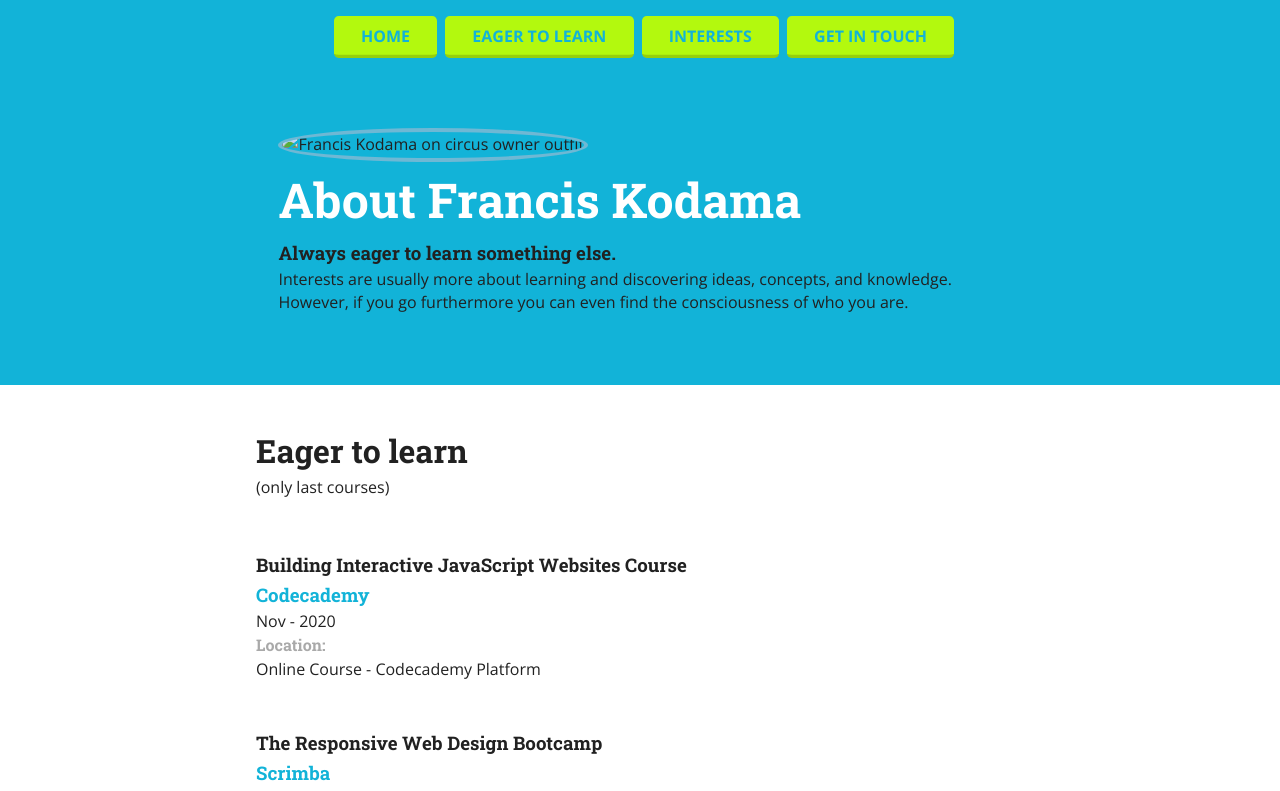
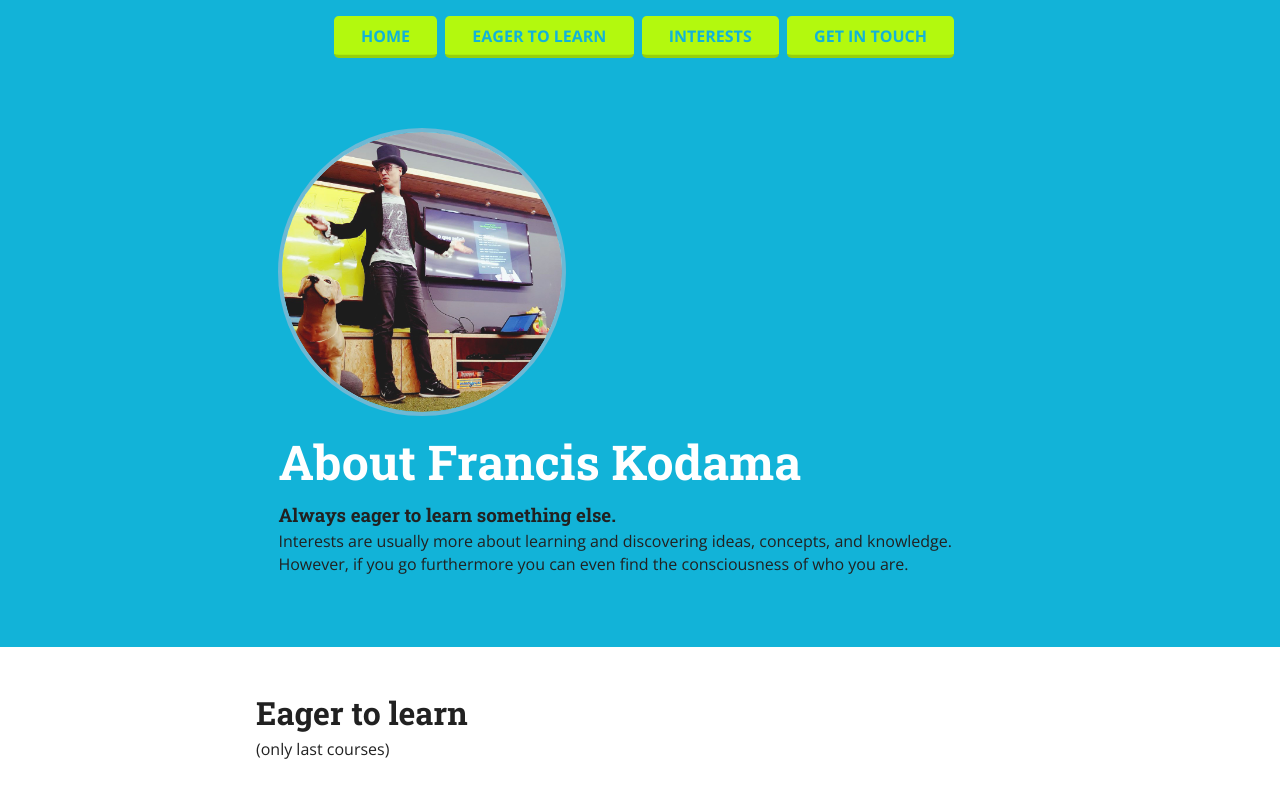
Before and after one commit to franciskodama/imm-portfolio, a plain HTML site: page html/about.html in a window 1280 px wide. Shown: the top 791 px of the page. Drawn offline with nearby package versions, Linux system fonts and the light colour scheme.

Commit message:
Exchange about main pic

```diff
--- a/html/about.html
+++ b/html/about.html
@@ -37,7 +37,7 @@
 
            <section>
                 <div class="limit-content">
-                    <img src="../img/francis-kodama-circus" alt="Francis Kodama on circus owner outfit">
+                    <img src="../img/francis-kodama-circusag.jpg" alt="Francis Kodama on circus owner outfit">
                     <h1>About Francis Kodama</h1>
                     <h3>Always eager to learn something else.</h3>
                     <p>Interests are usually more about learning and discovering ideas, concepts, and knowledge.</p>
```
Also changed, not shown: img/francis-kodama-circusag.jpg (added), 2 other files.
